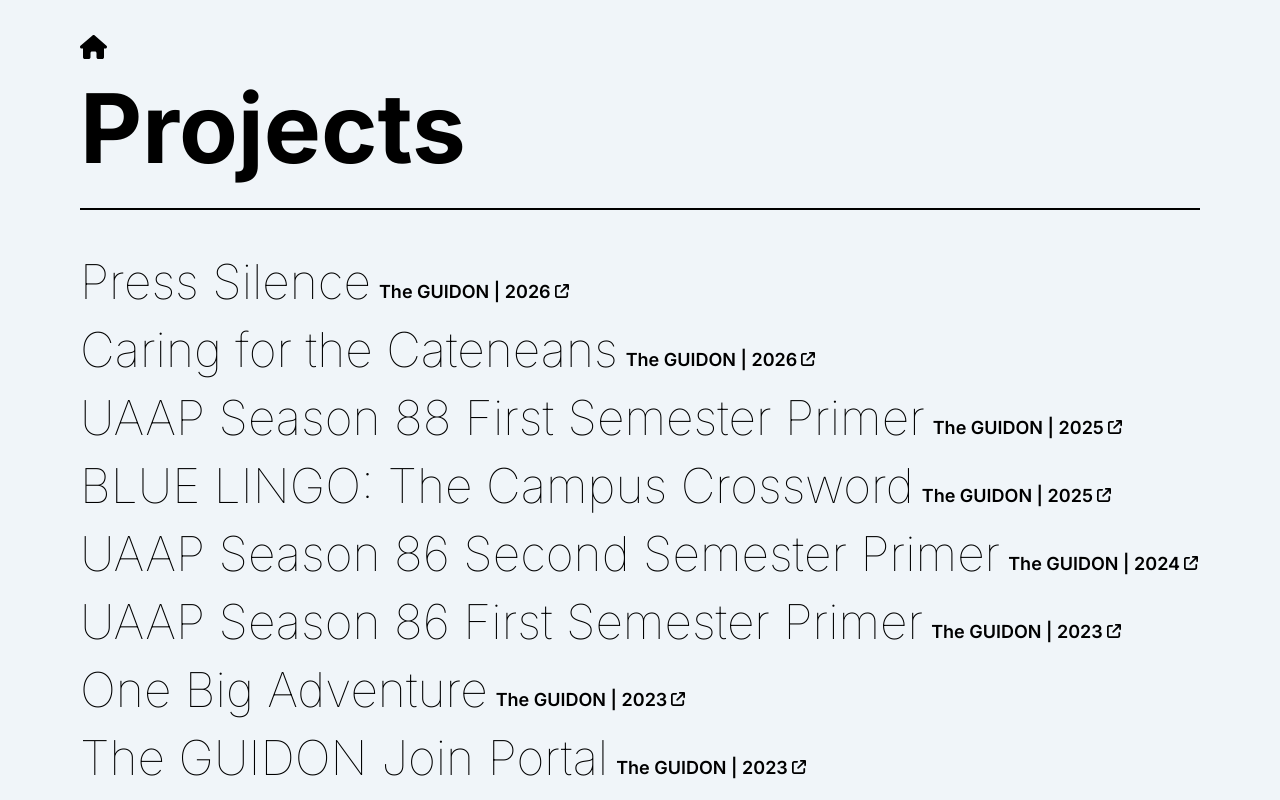
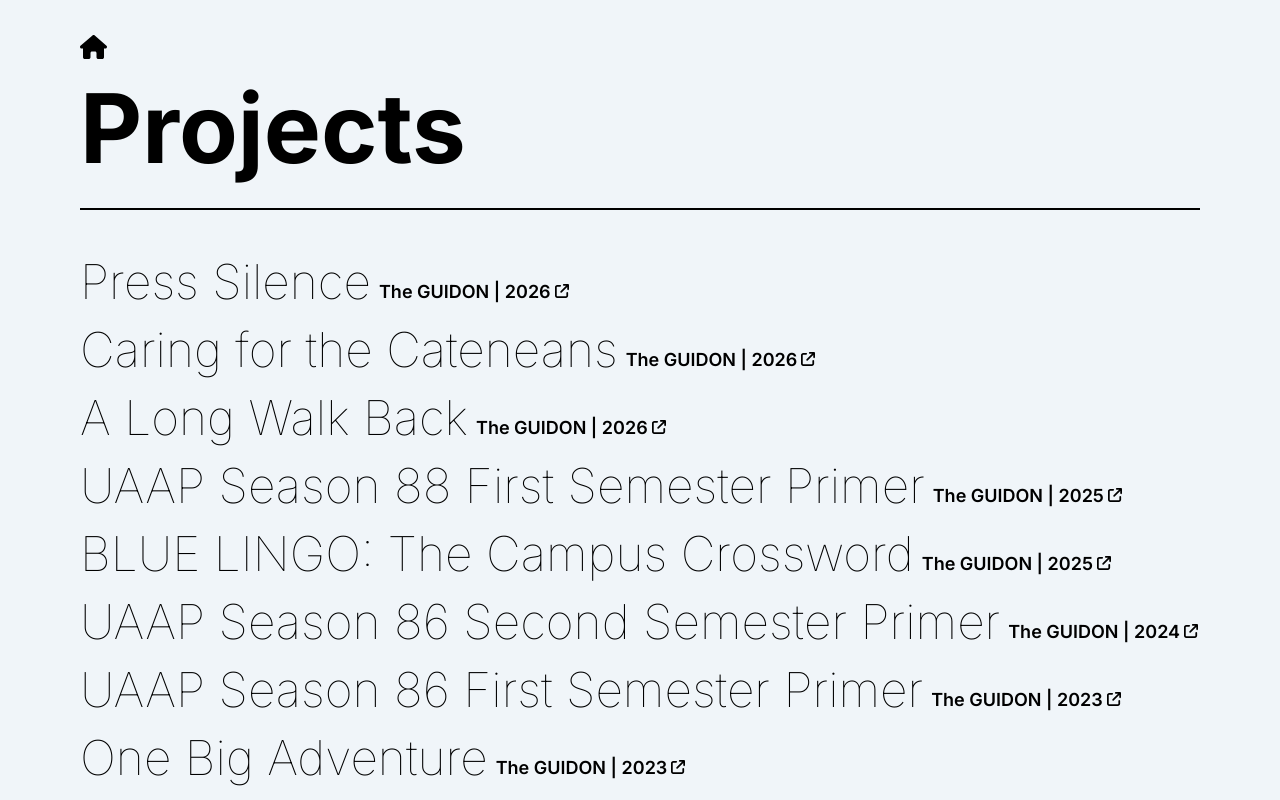
Before and after one commit to waleedlugod/waleedlugod, a Next.js app: page /projects in a window 1280 px wide. Shown: the top 800 px of the page. Built offline with nearby package versions, Linux system fonts and the light colour scheme; a web font is replaced by a local one.

Commit message:
fix: broken project links

```diff
--- a/package.json
+++ b/package.json
@@ -12,6 +12,7 @@
     "@fortawesome/fontawesome-svg-core": "^6.3.0",
     "@fortawesome/free-solid-svg-icons": "^6.3.0",
     "@fortawesome/react-fontawesome": "^0.2.0",
+    "@tailwindcss/postcss": "^4.3.3",
     "@vercel/analytics": "^1.0.1",
     "eslint": "8.36.0",
     "eslint-config-next": "13.2.4",
@@ -25,6 +26,6 @@
     "postcss": "^8.4.21",
     "prettier": "^2.8.5",
     "prettier-plugin-tailwindcss": "^0.2.5",
-    "tailwindcss": "^3.2.7"
+    "tailwindcss": "^4.3.3"
   }
 }
--- a/postcss.config.js
+++ b/postcss.config.js
@@ -1,6 +1,6 @@
 module.exports = {
   plugins: {
-    tailwindcss: {},
+    "@tailwindcss/postcss": {},
     autoprefixer: {},
   },
-}
+};
--- a/src/assets/data.json
+++ b/src/assets/data.json
@@ -7,6 +7,11 @@
   {
     "link": "https://catenean.theguidon.com/",
     "title": "Caring for the Cateneans",
+    "meta": "The GUIDON | 2026"
+  },
+  {
+    "link": "https://longwalkback.theguidon.com/",
+    "title": "A Long Walk Back",
     "meta": "The GUIDON | 2026"
   },
   {
@@ -30,7 +35,7 @@
     "meta": "The GUIDON | 2023"
   },
   {
-    "link": "https://interactive.theguidon.com/2023/08/one-big-adventure/",
+    "link": "https://theguidon.com/2023/08/one-big-adventure/",
     "title": "One Big Adventure",
     "meta": "The GUIDON | 2023"
   },
@@ -40,7 +45,7 @@
     "meta": "The GUIDON | 2023"
   },
   {
-    "link": "https://interactive.theguidon.com/2023/05/year-end-gallery",
+    "link": "https://theguidon.com/2023/05/year-end-gallery/",
     "title": "Year-End Gallery",
     "meta": "The GUIDON | 2023"
   },
@@ -55,7 +60,7 @@
     "meta": "Personal | 2023"
   },
   {
-    "link": "https://interactive.theguidon.com/2023/02/from-the-hill-to-edsa",
+    "link": "https://theguidon.com/2023/02/from-the-hill-to-edsa/",
     "title": "From the Hill to EDSA",
     "meta": "The GUIDON | 2023"
   }
--- a/src/styles/globals.css
+++ b/src/styles/globals.css
@@ -1,5 +1,6 @@
 @import url("https://fonts.googleapis.com/css2?family=Playfair+Display:ital,wght@0,400;0,500;0,600;0,700;0,800;0,900;1,400;1,500;1,600;1,700;1,800;1,900&display=swap");
 @import url("https://fonts.googleapis.com/css2?family=Inter:wght@100;200;300;400;500;600;700;800;900&display=swap");
+@import "tailwindcss";
 
 @tailwind base;
 @tailwind components;
@@ -7,7 +8,7 @@
 
 @layer components {
   .link {
-    @apply relative after:absolute after:top-1/2 after:right-0 after:w-full after:scale-x-0
+    @apply relative after:absolute after:right-0 after:top-1/2 after:w-full after:scale-x-0
     after:rounded-full after:border-t-[0.075em] after:border-solid after:border-black after:transition-transform after:duration-200
     after:ease-out hover:after:scale-x-100;
   }
```
Also changed, not shown: 1 other file (tests, documents, lock files or other folders).
